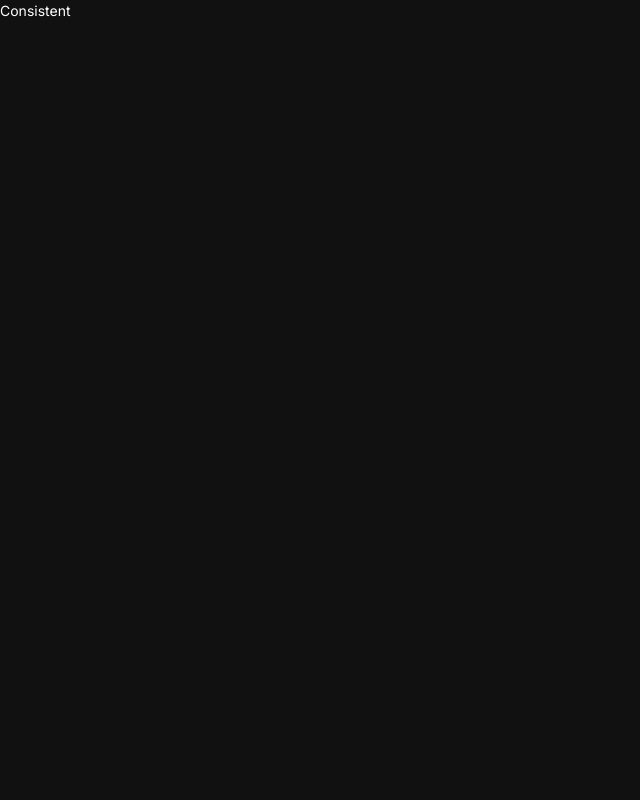
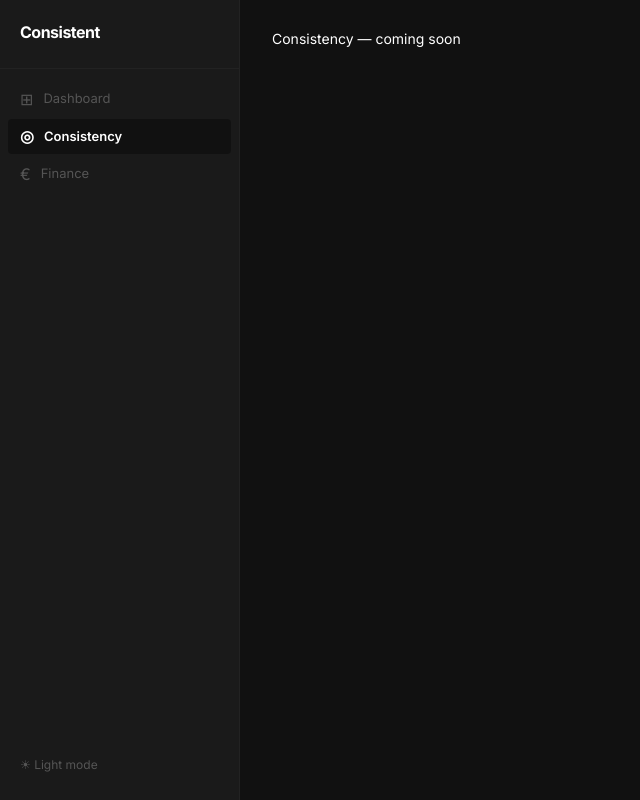
Before and after one commit to Fairlander-Flick/Consistent, a React app: page /consistency in a window 1280 px wide. Shown: the whole page, without its empty margins (0-640 px from the left). Built offline with nearby package versions, Linux system fonts and the light colour scheme; the HTML template or start-up script is replaced by a standard one.

Commit message:
feat: wire up router, AppShell, and placeholder pages

```diff
--- a/src/App.jsx
+++ b/src/App.jsx
@@ -1,3 +1,19 @@
+import { BrowserRouter, Routes, Route } from 'react-router-dom'
+import { AppShell } from './components/layout/AppShell'
+import { Dashboard } from './pages/Dashboard'
+import { Consistency } from './pages/Consistency'
+import { Finance } from './pages/Finance'
+
 export default function App() {
-  return <div>Consistent</div>
+  return (
+    <BrowserRouter>
+      <Routes>
+        <Route element={<AppShell />}>
+          <Route index element={<Dashboard />} />
+          <Route path="/consistency" element={<Consistency />} />
+          <Route path="/finance" element={<Finance />} />
+        </Route>
+      </Routes>
+    </BrowserRouter>
+  )
 }
--- /dev/null
+++ b/src/components/layout/AppShell.jsx
@@ -0,0 +1,35 @@
+import { useEffect } from 'react'
+import { Outlet } from 'react-router-dom'
+import { Sidebar } from './Sidebar'
+import { BottomNav } from './BottomNav'
+import { useSettingsStore } from '../../store/useSettingsStore'
+
+export function AppShell() {
+  const { init } = useSettingsStore()
+
+  useEffect(() => { init() }, [])
+
+  return (
+    <div style={{ display: 'flex', minHeight: '100vh' }}>
+      <div style={{ display: 'none' }} className="sidebar-wrapper">
+        <Sidebar />
+      </div>
+      <main style={{ flex: 1, minHeight: '100vh', overflowY: 'auto' }}>
+        <Outlet />
+      </main>
+      <div className="bottom-nav-wrapper">
+        <BottomNav />
+      </div>
+      <style>{`
+        @media (min-width: 1024px) {
+          .sidebar-wrapper { display: block !important; }
+          .bottom-nav-wrapper { display: none; }
+          main { margin-left: var(--sidebar-width); padding: 28px 32px; padding-bottom: 28px; }
+        }
+        @media (max-width: 1023px) {
+          main { padding: 16px; padding-bottom: 80px; }
+        }
+      `}</style>
+    </div>
+  )
+}
--- /dev/null
+++ b/src/components/layout/BottomNav.jsx
@@ -0,0 +1,43 @@
+import { NavLink } from 'react-router-dom'
+
+const navItems = [
+  { to: '/', label: 'Dashboard', icon: '⊞' },
+  { to: '/consistency', label: 'Consistency', icon: '◎' },
+  { to: '/finance', label: 'Finance', icon: '€' },
+]
+
+export function BottomNav() {
+  return (
+    <nav style={{
+      position: 'fixed',
+      bottom: 0,
+      left: 0,
+      right: 0,
+      background: 'var(--bg-card)',
+      borderTop: '1px solid var(--border)',
+      display: 'flex',
+      zIndex: 100,
+    }}>
+      {navItems.map(({ to, label, icon }) => (
+        <NavLink
+          key={to}
+          to={to}
+          end={to === '/'}
+          style={({ isActive }) => ({
+            flex: 1,
+            display: 'flex',
+            flexDirection: 'column',
+            alignItems: 'center',
+            padding: '10px 0',
+            color: isActive ? 'var(--accent-green)' : 'var(--text-muted)',
+            fontSize: '11px',
+            gap: '3px',
+          })}
+        >
+          <span style={{ fontSize: '20px', lineHeight: 1 }}>{icon}</span>
+          {label}
+        </NavLink>
+      ))}
+    </nav>
+  )
+}
--- /dev/null
+++ b/src/components/layout/Sidebar.jsx
@@ -0,0 +1,71 @@
+import { NavLink } from 'react-router-dom'
+import { useSettingsStore } from '../../store/useSettingsStore'
+
+const navItems = [
+  { to: '/', label: 'Dashboard', icon: '⊞' },
+  { to: '/consistency', label: 'Consistency', icon: '◎' },
+  { to: '/finance', label: 'Finance', icon: '€' },
+]
+
+export function Sidebar() {
+  const { theme, toggleTheme } = useSettingsStore()
+
+  return (
+    <nav style={{
+      width: 'var(--sidebar-width)',
+      background: 'var(--bg-card)',
+      borderRight: '1px solid var(--border)',
+      display: 'flex',
+      flexDirection: 'column',
+      height: '100vh',
+      position: 'fixed',
+      left: 0,
+      top: 0,
+      padding: '20px 0',
+    }}>
+      <div style={{ padding: '0 20px 24px', borderBottom: '1px solid var(--border)' }}>
+        <span style={{ fontSize: '16px', fontWeight: 700, letterSpacing: '-0.5px' }}>Consistent</span>
+      </div>
+      <div style={{ flex: 1, padding: '12px 8px' }}>
+        {navItems.map(({ to, label, icon }) => (
+          <NavLink
+            key={to}
+            to={to}
+            end={to === '/'}
+            style={({ isActive }) => ({
+              display: 'flex',
+              alignItems: 'center',
+              gap: '10px',
+              padding: '8px 12px',
+              borderRadius: 'var(--radius-sm)',
+              color: isActive ? 'var(--text)' : 'var(--text-muted)',
+              background: isActive ? 'var(--bg)' : 'transparent',
+              fontSize: '13px',
+              fontWeight: isActive ? 600 : 400,
+              marginBottom: '2px',
+              transition: 'color var(--transition), background var(--transition)',
+            })}
+          >
+            <span style={{ fontSize: '16px', lineHeight: 1 }}>{icon}</span>
+            {label}
+          </NavLink>
+        ))}
+      </div>
+      <div style={{ padding: '0 20px' }}>
+        <button
+          onClick={toggleTheme}
+          style={{
+            display: 'flex',
+            alignItems: 'center',
+            gap: '8px',
+            color: 'var(--text-muted)',
+            fontSize: '12px',
+            padding: '8px 0',
+          }}
+        >
+          {theme === 'dark' ? '☀ Light mode' : '☾ Dark mode'}
+        </button>
+      </div>
+    </nav>
+  )
+}
--- /dev/null
+++ b/src/pages/Consistency.jsx
@@ -0,0 +1,3 @@
+export function Consistency() {
+  return <div style={{ color: 'var(--text)' }}>Consistency — coming soon</div>
+}
--- /dev/null
+++ b/src/pages/Dashboard.jsx
@@ -0,0 +1,3 @@
+export function Dashboard() {
+  return <div style={{ color: 'var(--text)' }}>Dashboard — coming soon</div>
+}
--- /dev/null
+++ b/src/pages/Finance.jsx
@@ -0,0 +1,3 @@
+export function Finance() {
+  return <div style={{ color: 'var(--text)' }}>Finance — coming soon</div>
+}
```
